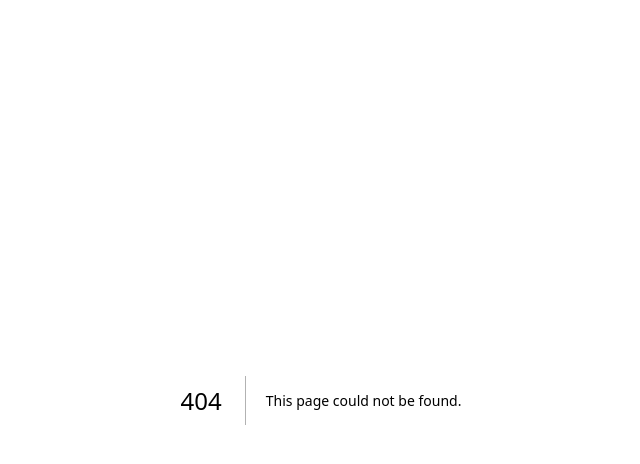
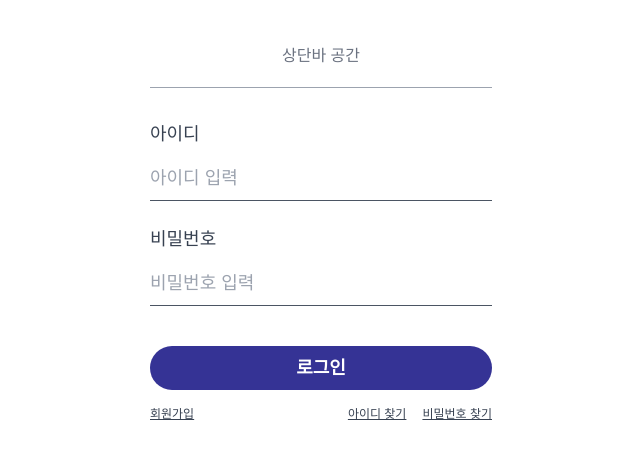
Before and after one commit to fullstack-dev-hub/postdm, a Next.js app in the folder frontend/: page /login in a window 1280 px wide. Before the commit this address had no page. Shown: the top 464 px of the page, without its empty margins (319-959 px from the left). Built offline with nearby package versions, Linux system fonts and the light colour scheme.

Commit message:
#16 feat: login page 기본 UI

```diff
--- /dev/null
+++ b/frontend/src/app/login/page.tsx
@@ -0,0 +1,45 @@
+const LoginPage = () => {
+  return (
+    <div className="flex flex-col items-center w-[390px] h-[844px] mx-auto p-6">
+      <div className="w-full h-16 border-b border-gray-400 flex items-center justify-center text-gray-500">
+        상단바 공간
+      </div>
+
+      <div className="w-full mt-8">
+        <label className="block text-left text-lg font-medium text-gray-700">
+          아이디
+        </label>
+        <input
+          type="text"
+          placeholder="아이디 입력"
+          className="w-full border-b border-gray-600 outline-none py-2 text-lg mt-2"
+        />
+      </div>
+
+      <div className="w-full mt-6">
+        <label className="block text-left text-lg font-medium text-gray-700">
+          비밀번호
+        </label>
+        <input
+          type="password"
+          placeholder="비밀번호 입력"
+          className="w-full border-b border-gray-600 outline-none py-2 text-lg mt-2"
+        />
+      </div>
+
+      <button className="w-full font-bold bg-[#353395] text-white rounded-full py-2 text-lg mt-10">
+        로그인
+      </button>
+
+      <div className="w-full flex justify-between mt-4 text-xs text-gray-700">
+        <button className="underline">회원가입</button>
+        <div className="flex gap-4">
+          <button className="underline">아이디 찾기</button>
+          <button className="underline">비밀번호 찾기</button>
+        </div>
+      </div>
+    </div>
+  );
+};
+
+export default LoginPage;
```
